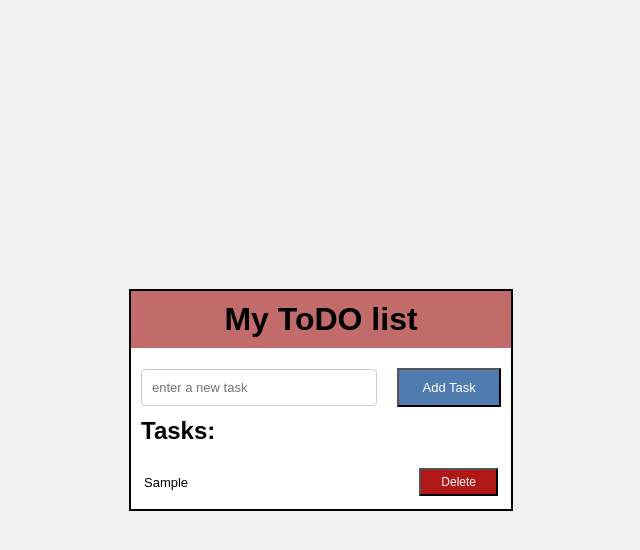
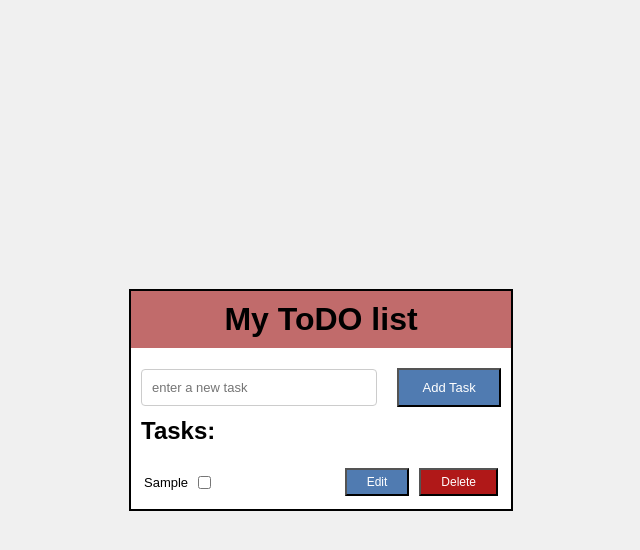
Before and after one commit to DhanushKeloth/javascript, a plain HTML site: page tasks/task-1/todo.html in a window 1280 px wide. Both pictures are taken after typing "Sample" into the empty fields and a click on the button "Add Task". Shown: the whole page, without its empty margins (319-959 px from the left). Drawn offline with Linux system fonts and the light colour scheme.

Commit message:
integrated edit task feature and task update feature using checkbox

```diff
--- a/tasks/task-1/style.css
+++ b/tasks/task-1/style.css
@@ -63,6 +63,7 @@ li{
     justify-content: space-between;
     align-items: center;
     padding: 3px;
+    gap:10px;
     /* border-bottom: 1px solid #ccc; */
     width: 100%;
     font-size: 13px;
@@ -73,3 +74,20 @@ li{
     background-color: #b01818;
     color: #fff;
 }
+.edit-btn{
+    padding: 5px 20px;
+    font-size: 12px;
+    background-color: #507bb1;
+    color: #fff;
+}
+.btn-container{
+    display: flex;
+    gap: 10px;
+}
+.task-text:focus{
+    outline: 1px solid #507bb1;
+}
+span{
+    display: flex;
+    gap: 10px;
+}
--- a/tasks/task-1/todo.js
+++ b/tasks/task-1/todo.js
@@ -2,35 +2,89 @@ const textinput = document.getElementById("task-input");
 const addBtn = document.getElementById("add-btn");
 const taskList = document.getElementById("task-list");
 
-const tasks = [];
-const storedtasks= localStorage.getItem("tasks");
-if(storedtasks){
-    tasks.push(...JSON.parse(storedtasks));
-    renderTasks();
-}
+let tasks = JSON.parse(localStorage.getItem("tasks")) || [];
+renderTasks();
 function renderTasks(){
     taskList.innerHTML = "";
     tasks.forEach((task,index)=>{
+        console.log(task,index)
         const li = document.createElement("li");
-        li.textContent=task;
+
+
+
+        //checkbox
+        const checkbox = document.createElement("input");
+        checkbox.type="checkbox";
+        checkbox.checked=task.completed;
+
+        checkbox.addEventListener("change",()=>{
+            tasks[index].completed=checkbox.checked;
+
+            localStorage.setItem("tasks",JSON.stringify(tasks));
+             renderTasks();
+        })
+
+        const span = document.createElement("span");
+        span.textContent=task.text;
+        span.classList.add("task-text");
+        if(task.completed){
+            span.style.textDecoration="line-through";
+        }
+        span.appendChild(checkbox);
+        li.appendChild(span);
+        //btn container
+        const btncontainer = document.createElement("div");
+        btncontainer.classList.add("btn-container");
+
+
+
+        const editbtn = document.createElement("button");
+        editbtn.textContent="Edit";
+        editbtn.classList.add("edit-btn");
+
+        editbtn.addEventListener("click",(e)=>{
+            span.contentEditable=true;
+            span.focus();
+            const newtext = prompt("Edit task:",task.text);
+            if(newtext){
+                tasks[index].text=newtext;
+                localStorage.setItem("tasks",JSON.stringify(tasks));
+                renderTasks();
+            }
+
+        })
+
+
         const delbtn = document.createElement("button");
         delbtn.textContent="Delete";
         delbtn.classList.add("delete-btn");
+
         delbtn.addEventListener("click",()=>{
             console.log("delete clicked")
             tasks.splice(index,1);
             localStorage.setItem("tasks",JSON.stringify(tasks));
             renderTasks();
         })
-        li.appendChild(delbtn);
+
+
+        // li.appendChild(editbtn);
+        // li.appendChild(delbtn);
+        li.appendChild(btncontainer);
+
+        btncontainer.appendChild(editbtn);
+        btncontainer.appendChild(delbtn);
         taskList.appendChild(li);
     })
 }
 addBtn.addEventListener("click",()=>{
     const task = textinput.value.trim();
     if(task){
-        tasks.push(task);
+        tasks.push({
+            text:task,
+            completed:false
+        });
         localStorage.setItem("tasks",JSON.stringify(tasks));
+        console.log(tasks);
         textinput.value="";
         renderTasks();
     }
```
